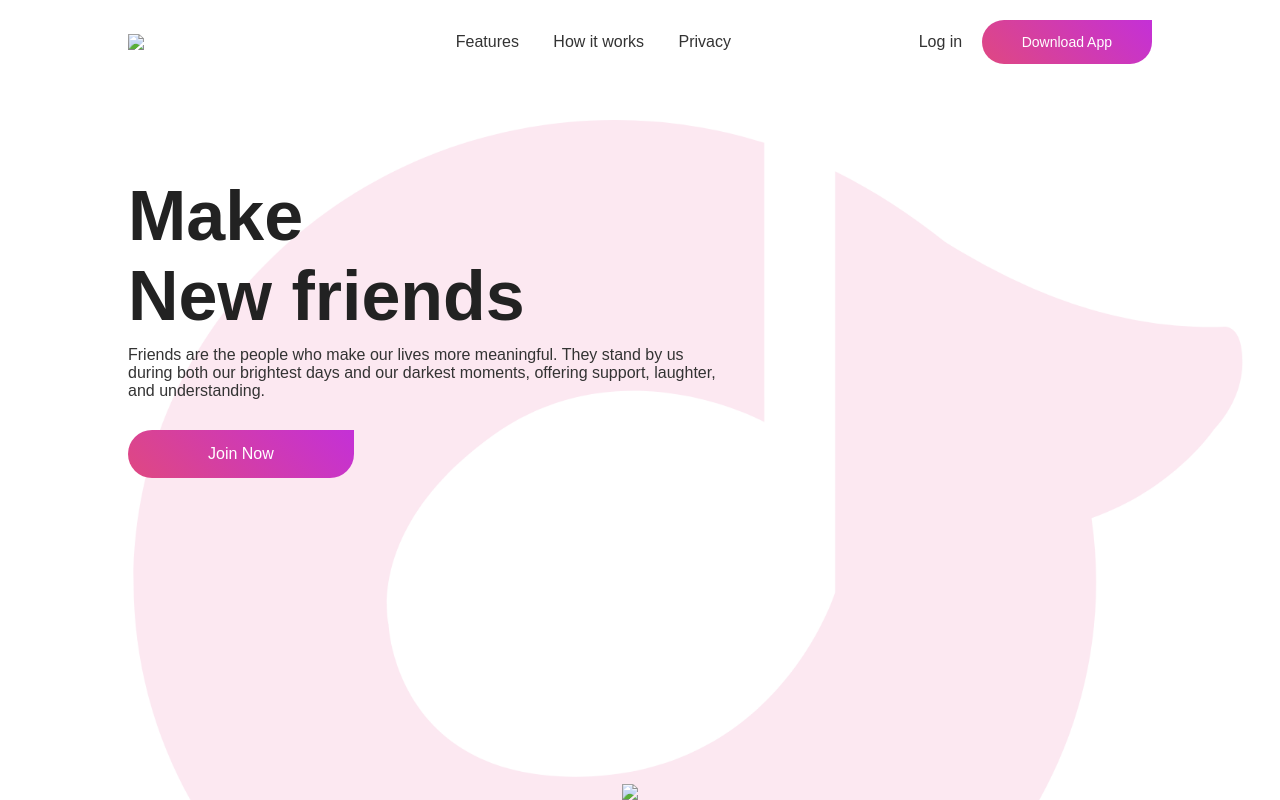
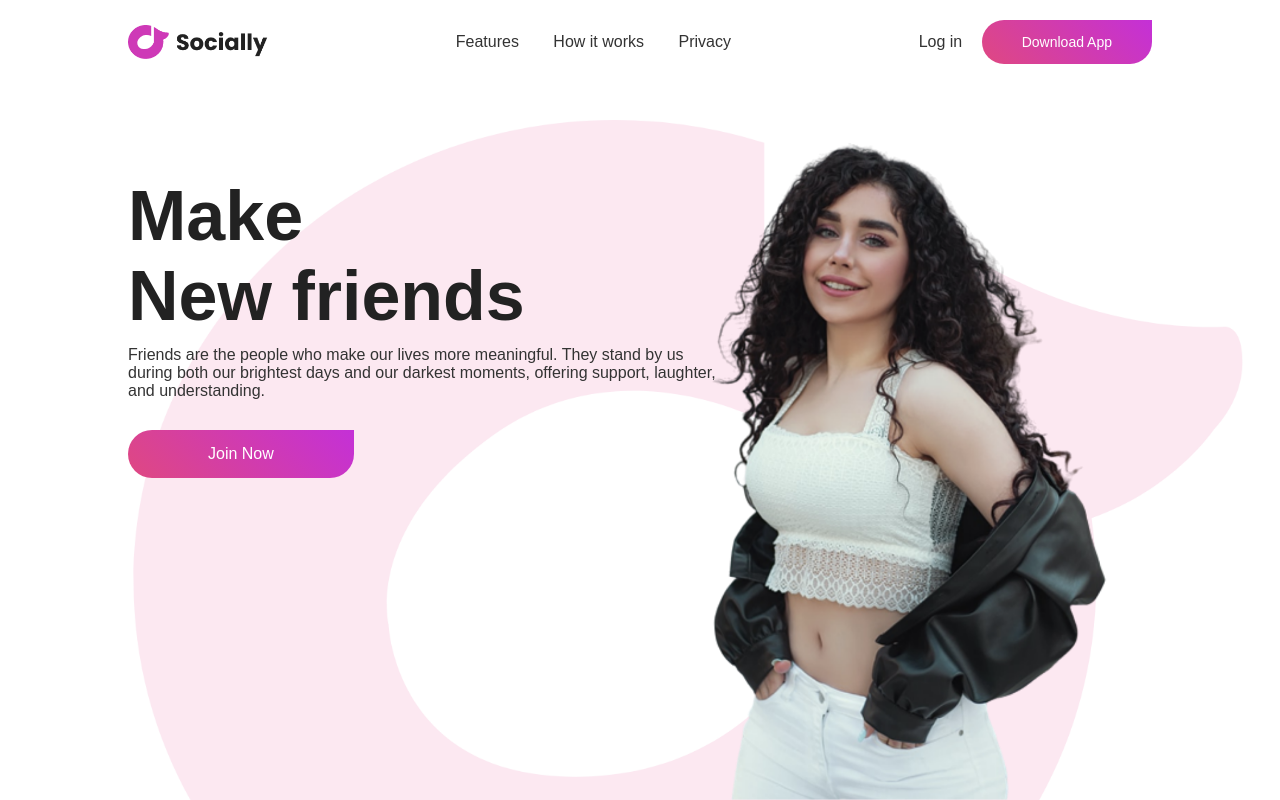
Before and after one commit to Jitendra-ayer/jitendra-profile, a plain HTML site: page index.html in a window 1280 px wide. Drawn offline with Linux system fonts and the light colour scheme.

Commit message:
Update index.html

```diff
--- a/index.html
+++ b/index.html
@@ -9,7 +9,7 @@
 <body>
     <div class="hero">
         <nav>
-            <img src="/image/logo.png" class="logo">
+            <img src="logo.png" class="logo">
             <ul>
                 <li><a href="">Features</a></li>
                 <li><a href="">How it works</a></li>
@@ -30,7 +30,7 @@
             <a href="#" class="btn  anim">Join Now</a>
 
         </div>
-        <img src="/image/pic.png" class="feature-img anim">
+        <img src="pic.png" class="feature-img anim">
     </div>
 </body>
 </html>
```
